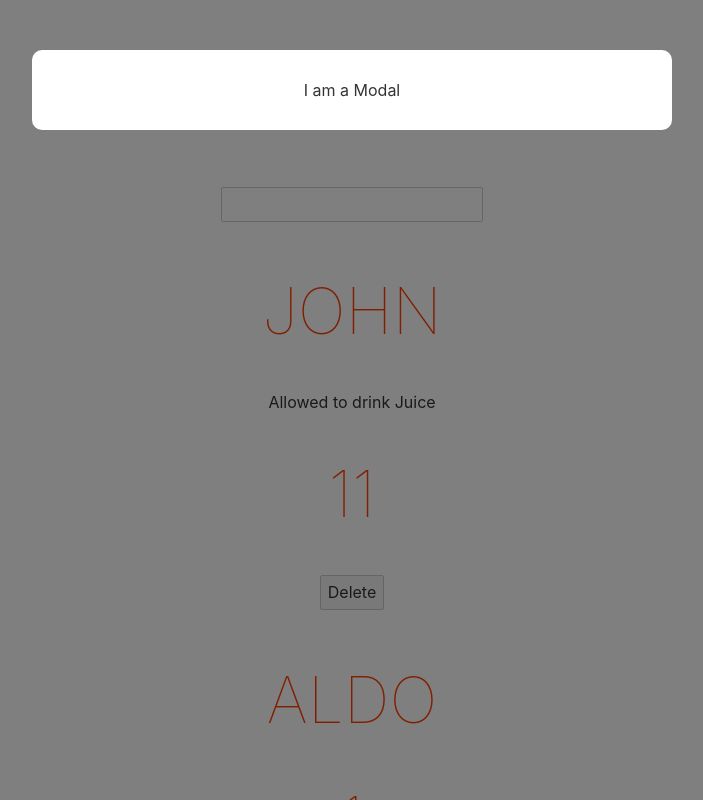
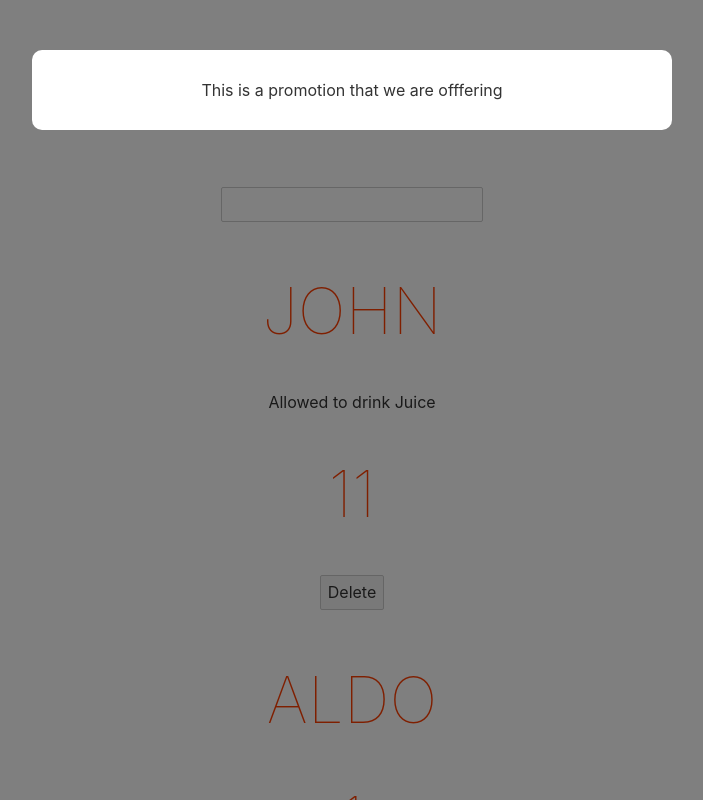
Before and after one commit to arjorb/poll, a Svelte app: page / in a window 1280 px wide. Shown: the top 800 px of the page, without its empty margins (288-991 px from the left). Built offline with nearby package versions, Linux system fonts and the light colour scheme.

Commit message:
adding the property both  the default and pass the value to the component  Modal

```diff
--- a/src/App.svelte
+++ b/src/App.svelte
@@ -21,7 +21,7 @@
 
 <main>
 	{#if showModal}
-	<Modal/>
+	<Modal message='This is a promotion that we are offfering'/>
 	{/if}
 	<h1 style="color:{newColor}">Hello {name}!</h1>
 	<p>{newColor}</p>
--- a/src/Modal.svelte
+++ b/src/Modal.svelte
@@ -1,8 +1,9 @@
 <script>
+    export let message = 'I am a Modal'
 </script>
 <main>
     <div class="backdrop">
-        <div class="modal">I am a Modal</div>
+        <div class="modal">{message}</div>
     </div>
 </main>
 <style>
```
